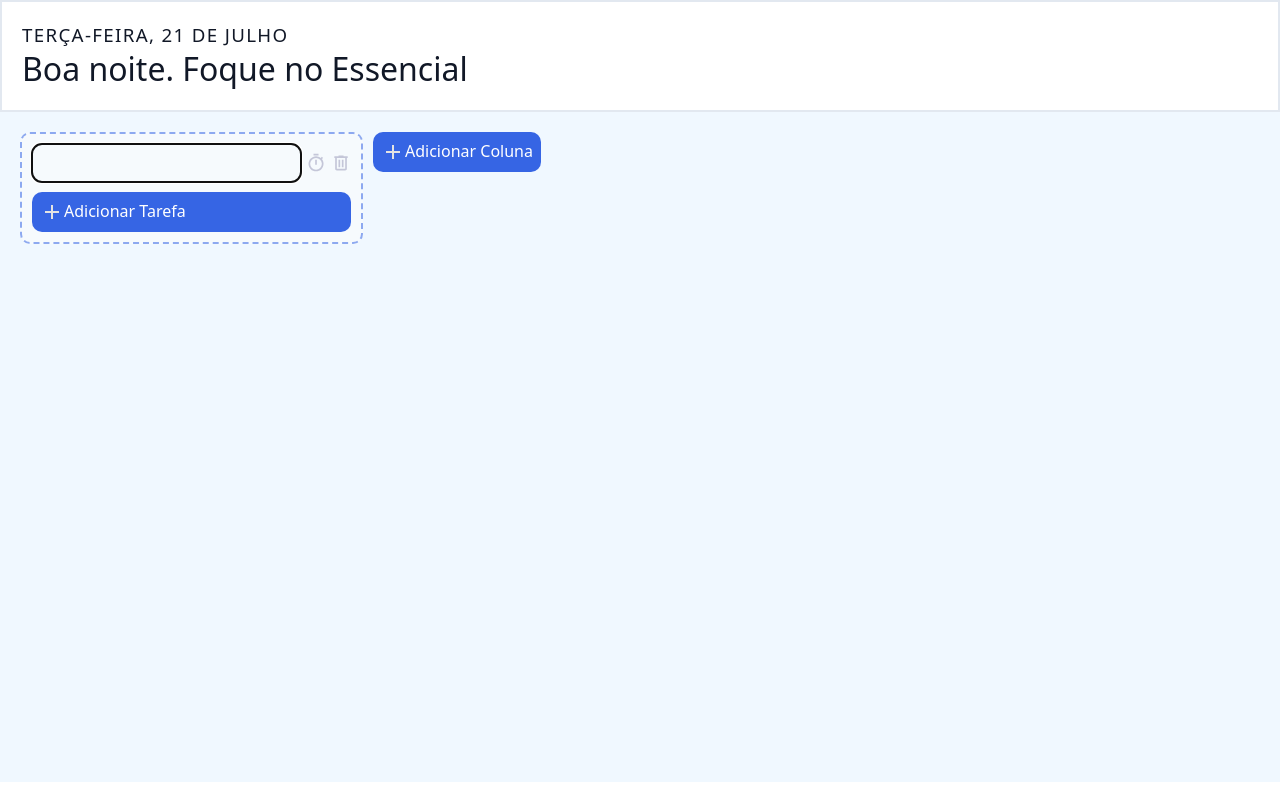
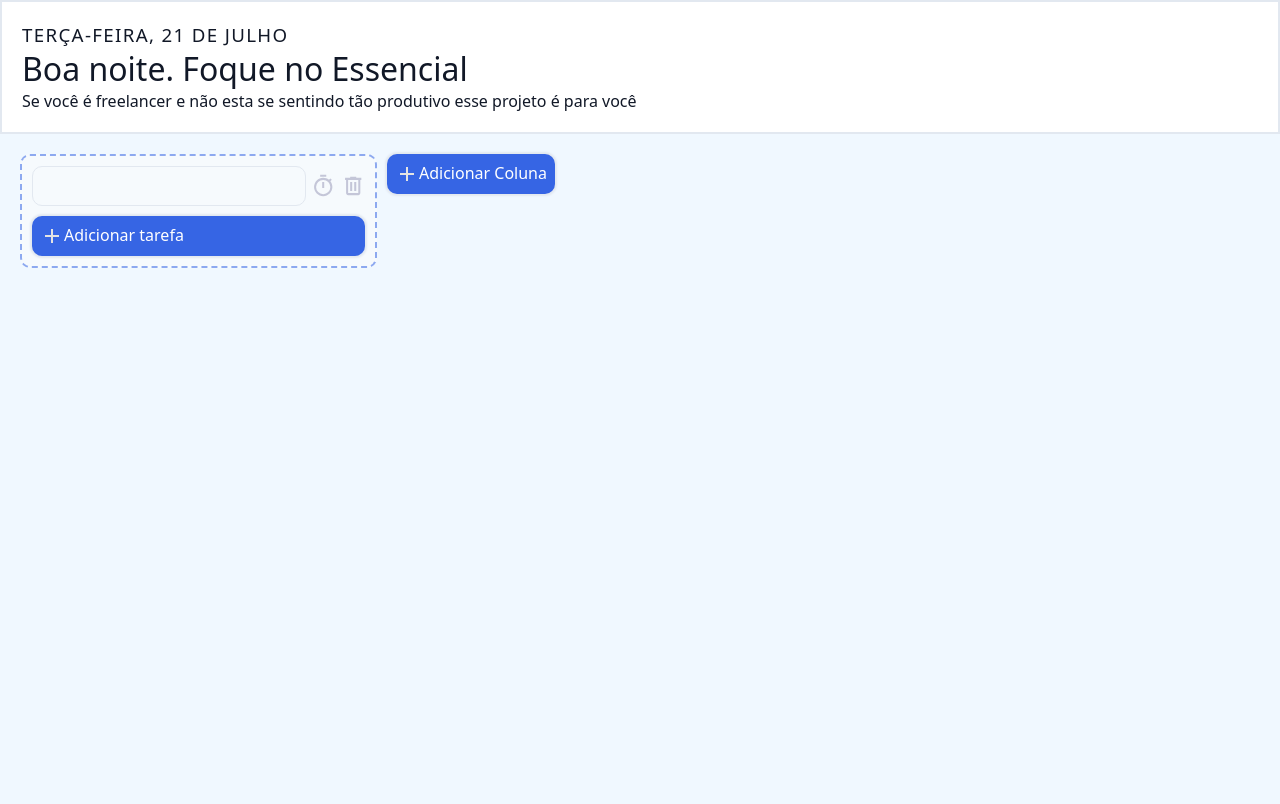
Before and after one commit to MisaelCordova/focaldaytrack, a React (Vite) app: page / in a window 1280 px wide. Both pictures are taken after a click on the button "Adicionar Coluna". Built offline with nearby package versions, Linux system fonts and the light colour scheme.

Commit message:
Feat: card tarefas e ajustes no css

```diff
--- a/src/components/Button/styles.ts
+++ b/src/components/Button/styles.ts
@@ -8,4 +8,5 @@ export const _Button = styled.button`
     padding: 8px;
     border-radius: 10px;
     font-weight: 500;
+    box-shadow: 0px 0px 2px 2px  #e2e8f0;
 `
--- a/src/components/container/Container.tsx
+++ b/src/components/container/Container.tsx
@@ -4,13 +4,21 @@ import { Coluna } from "./coluna/Coluna";
 
 import * as S from "./styles";
 
+interface IColuna {
+  id: number;
+  texto: string;
+}
+
 export const Container = () => {
-  const [colunas, setColunas] = useState<string[]>([]);
+  const [colunas, setColunas] = useState<IColuna[]>([]);
 
   function adicionarColuna() {
     setColunas((colunasAtuais) => [
       ...colunasAtuais,
-      "",
+    {
+      id: colunas.length + 1,
+      texto: ""
+    },
 
     ]);
   }
@@ -18,7 +26,7 @@ export const Container = () => {
   return (
     <S._Container>
       {colunas && colunas.map((coluna) => (
-        <Coluna key={coluna} text={coluna} />
+        <Coluna key={coluna.id} text={coluna.texto} />
       ))}
       <Button onClick={() => adicionarColuna()} text="Adicionar Coluna" style={{ height: "fit-content" }} />
     </S._Container>
--- a/src/components/container/coluna/Coluna.tsx
+++ b/src/components/container/coluna/Coluna.tsx
@@ -3,15 +3,29 @@ import IconeTimer from "../../../assets/iconeTimer.svg?react";
 import IconeDelete from "../../../assets/iconeDelete.svg?react";
 import { Button } from "../../Button/Button";
 import { useEffect, useRef, useState } from "react";
+import { Tarefa } from "./tarefa/Tarefa";
+import type { ITarefa } from "../../../interfaces/Interfaces";
 
 interface IColunaProps {
   text?: string;
 }
 
+
 export const Coluna = (props: IColunaProps) => {
   const inputRef = useRef<HTMLInputElement>(null);
   const [texto, setTexto] = useState(props.text);
+  const [terefas, setTarefas] = useState<ITarefa[]>([]);
 
+  function adicionarTarefa() {
+
+    setTarefas((colunasAtuais) => [
+      ...colunasAtuais,
+      {
+        id: terefas.length + 1,
+        descricao: "",
+      },
+    ]);
+  }
   useEffect(() => {
     inputRef.current?.focus();
   }, []);
@@ -26,7 +40,11 @@ export const Coluna = (props: IColunaProps) => {
         <IconeTimer />
         <IconeDelete />
       </S._HeaderColuna>
-      <Button text="Adicionar Tarefa" />
+      {terefas &&
+        terefas.map((tarefa) => (
+          <Tarefa key={tarefa.id} {...tarefa} />
+        ))}
+      <Button text="Adicionar tarefa" onClick={() => adicionarTarefa()} />
     </S._Coluna>
   );
 };
--- a/src/components/container/coluna/styles.ts
+++ b/src/components/container/coluna/styles.ts
@@ -23,7 +23,12 @@ export const _Titulo = styled.input`
     text-transform: uppercase;
     width: 100%;
     padding: 8px;
-    border: none;
+    border: 1px solid transparent;
     border-radius: 10px;
     font-weight: 700;
+
+    &:focus {
+        outline:none;
+        border: 1px solid #e2e8f0;
+    }
 `
--- /dev/null
+++ b/src/components/container/coluna/tarefa/Tarefa.tsx
@@ -0,0 +1,35 @@
+import { useEffect, useRef, useState } from "react";
+import * as S from "./styles";
+import type { ITarefa } from "../../../../interfaces/Interfaces";
+
+export const Tarefa = ({ id, descricao }: ITarefa) => {
+  const inputRef = useRef<HTMLTextAreaElement>(null);
+  const [descricaoTarefa, setDescricaoTarefa] = useState<string>(descricao);
+
+  function autoResize(event: React.ChangeEvent<HTMLTextAreaElement>) {
+    const textarea = event.target;
+
+    textarea.style.height = "auto";
+    textarea.style.height = `${textarea.scrollHeight}px`;
+  }
+
+  useEffect(() => {
+    inputRef.current?.focus();
+  }, []);
+  return (
+    <S._CardTarefa>
+      <S._Texto
+        id={`tarefa-${id}-descricao`}
+        name={`tarefas.${id}.descricao`}
+        aria-label="Descricao da tarefa"
+        ref={inputRef}
+        rows={1}
+        value={descricaoTarefa}
+        onChange={(e) => {
+          setDescricaoTarefa(e.target.value);
+          autoResize(e);
+        }}
+      />
+    </S._CardTarefa>
+  );
+};
--- /dev/null
+++ b/src/components/container/coluna/tarefa/styles.ts
@@ -0,0 +1,27 @@
+import styled from "styled-components";
+
+export const _CardTarefa = styled.div`
+    display: flex;
+    flex-direction: row;
+    align-items: center;
+    gap: 5px;
+    padding: 5px;
+    background-color: white;
+    border-radius: 10px;
+    border: 1px solid #e2e8f0;
+    box-shadow: 0px 0px 2px 1px  #e2e8f0;
+    max-height: fit-content;
+`
+export const _Texto = styled.textarea`
+    resize: none;
+    min-height: 30px;
+    height: auto;
+    width: 100%;
+    padding: 8px;
+    border: none;
+    border-radius: 10px;
+    &:focus {
+        outline:none;
+
+    }
+`
--- a/src/components/header/Header.tsx
+++ b/src/components/header/Header.tsx
@@ -17,5 +17,6 @@ export const Header = () => {
   return <S._Header>
     <S._TextoData>{data}</S._TextoData>
     <S._TextoSaudacao>{Saudacao()}. Foque no Essencial</S._TextoSaudacao>
+    <p>Se você é freelancer e não esta se sentindo tão produtivo esse projeto é para você</p>
     </S._Header>;
 };
--- a/src/index.css
+++ b/src/index.css
@@ -1,7 +1,9 @@
 :root {
-  --sans: system-ui, 'Segoe UI', Roboto, sans-serif;
+  --sans: ui-sans-serif, system-ui, sans-serif, "Apple Color Emoji", "Segoe UI Emoji", "Segoe UI Symbol", "Noto Color Emoji";
   --heading: system-ui, 'Segoe UI', Roboto, sans-serif;
   --mono: ui-monospace, Consolas, monospace;
+
+
 
   font-family: var(--sans);
   color: #111827;
--- /dev/null
+++ b/src/interfaces/Interfaces.ts
@@ -0,0 +1,4 @@
+export  interface ITarefa {
+  id: number;
+  descricao: string;
+}
```
Also changed, not shown: src/assets/iconeDelete.svg, src/assets/iconeTimer.svg.
